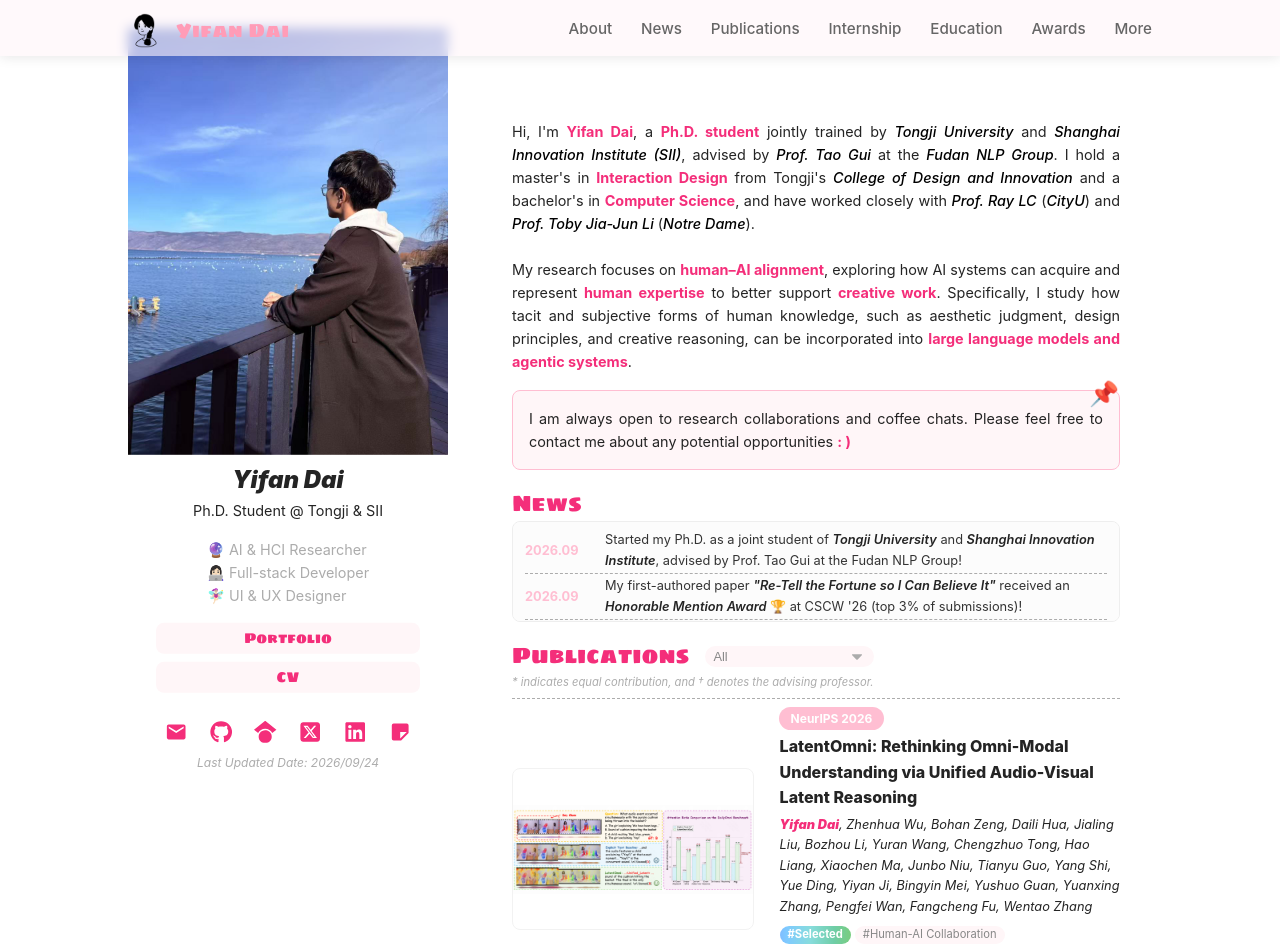
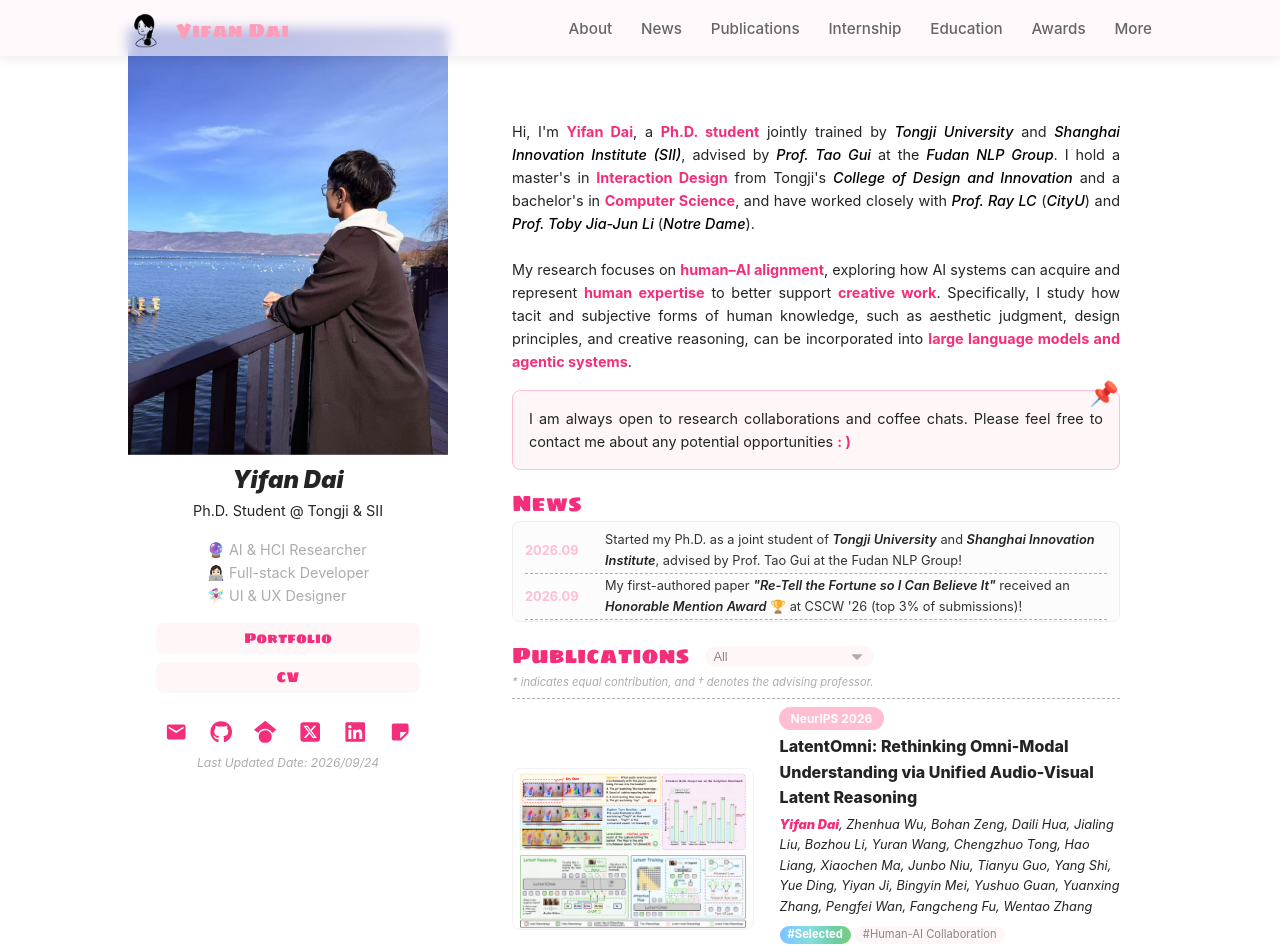
Before and after one commit to yfanDai/yfanDai.github.io, a React (Vite) app: page / in a window 1280 px wide. Shown: the top 949 px of the page. Built offline with nearby package versions, Linux system fonts and the light colour scheme.

Commit message:
Stack LatentOmni figures in publication thumbnail

```diff
--- a/src/components/Publications.jsx
+++ b/src/components/Publications.jsx
@@ -100,11 +100,14 @@ export default function Publications() {
                 {filteredPublications.map((paper) => (
                     <div key={paper.id} className="publication-card" id={paper.id}>
                         <Link to={projectPath(paper.id)} className="publication-image-link">
-                            <img
-                                src={paper.thumbnail ?? paper.image}
-                                alt={paper.title}
-                                className={`publication-image${paper.id === "latentomni" ? " publication-image--contain" : ""}`}
-                            />
+                            {paper.thumbnail ? (
+                                <div className="publication-image publication-image--stacked">
+                                    <img src={paper.thumbnail} alt={`${paper.title} results illustration`} />
+                                    <img src={paper.image} alt={`${paper.title} method illustration`} />
+                                </div>
+                            ) : (
+                                <img src={paper.image} alt={paper.title} className="publication-image" />
+                            )}
                         </Link>
 
                         <div className="publication-content">
--- a/src/css/Publications.css
+++ b/src/css/Publications.css
@@ -31,9 +31,20 @@
     border: 1px solid #f2f2f2;
 }
 
-.publication-image--contain {
+.publication-image--stacked {
+    display: grid;
+    grid-template-rows: 53% 47%;
+    aspect-ratio: 3 / 2;
+    overflow: hidden;
+    background: #fff;
+}
+
+.publication-image--stacked > img {
+    width: 100%;
+    height: 100%;
+    min-width: 0;
+    min-height: 0;
     object-fit: contain;
-    background: #fff;
 }
 
 .publication-content {
@@ -83,10 +94,6 @@
         border-radius: 8px;
         margin: 0.5rem;
         border: 1px solid #f2f2f2;
-    }
-
-    .publication-image--contain {
-        object-fit: contain;
     }
 
     .publication-content {
```
